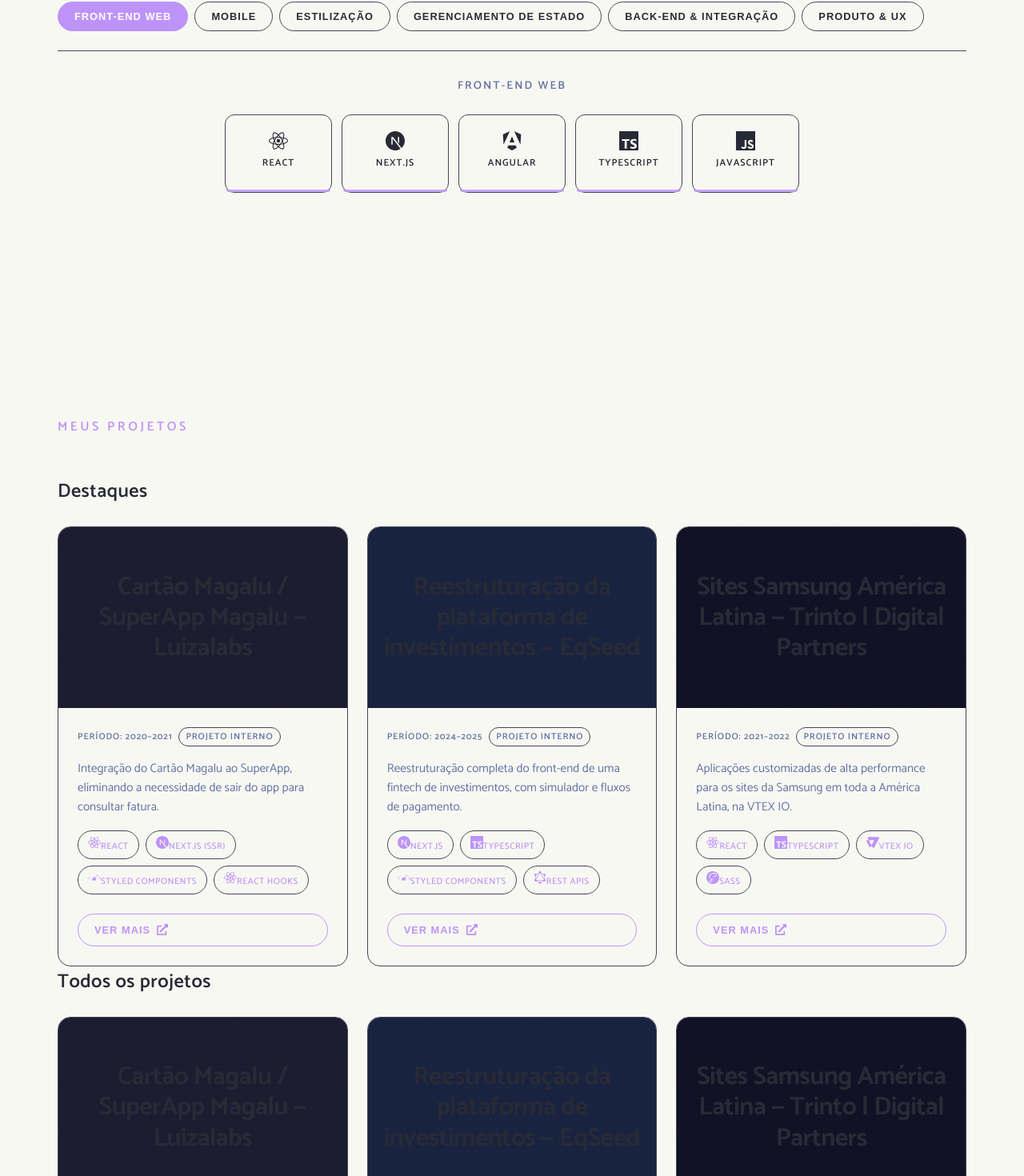
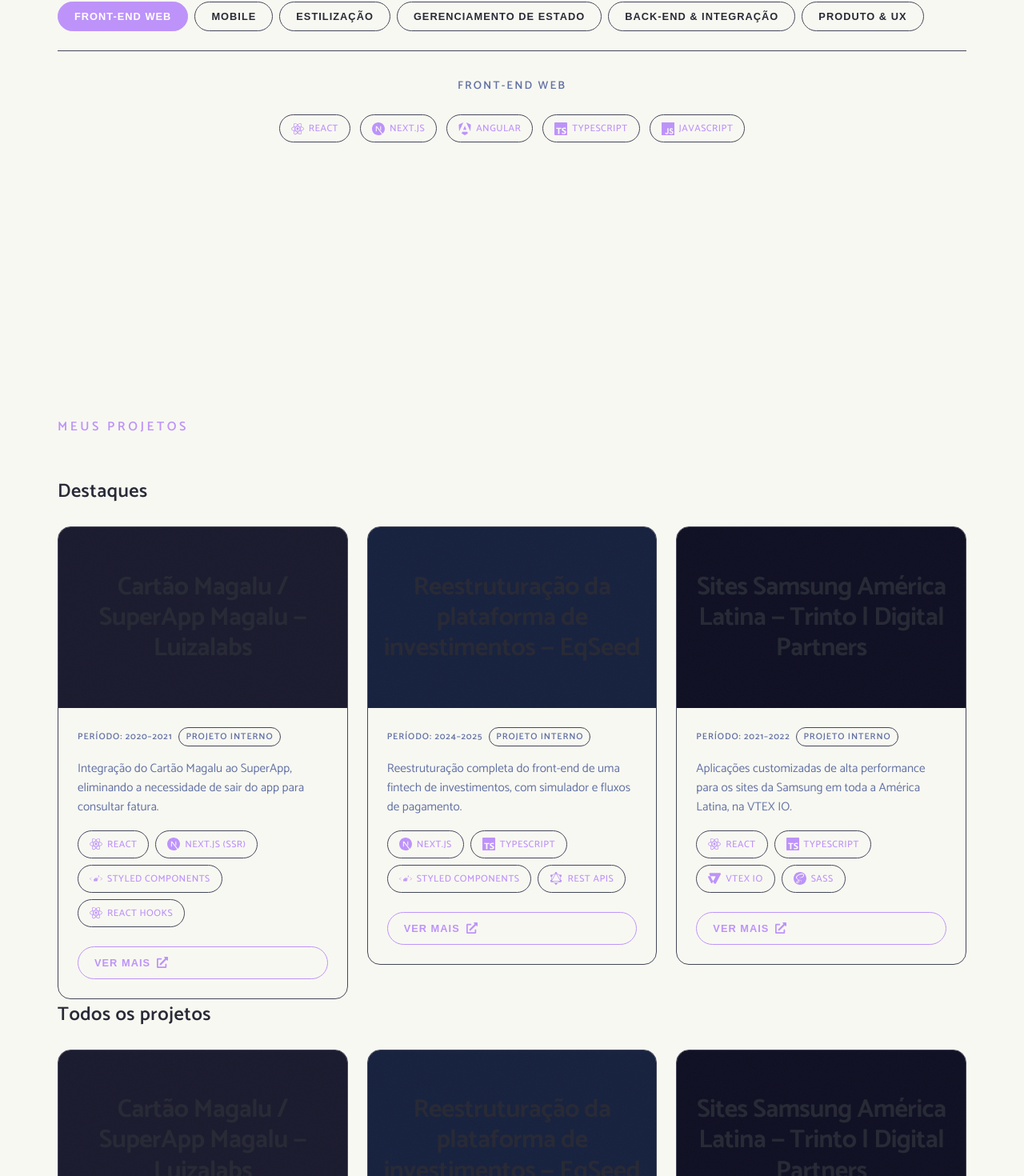
Before and after one commit to eosantos/portifolio-3.0, a Next.js app: page / in a window 1280 px wide. Shown: the part 2362-3832 px from the top of the page at 80% size. Built offline with nearby package versions, Linux system fonts and the light colour scheme.

Commit message:
fix: alinha tags de tecnologia, corrige layout do modal, estiliza scrollbar e adiciona suporte a imagem de capa por projeto

```diff
--- a/next.config.ts
+++ b/next.config.ts
@@ -3,7 +3,7 @@
   compiler: {
     styledComponents: true
   },
-  allowedDevOrigins: ['192.168.15.18']
+  allowedDevOrigins: ['192.168.15.10']
 };
 
 export default nextConfig;
--- /dev/null
+++ b/src/components/TechTag.tsx
@@ -0,0 +1,84 @@
+'use client';
+
+import { media } from '@/styles/media';
+import styled from 'styled-components';
+
+interface TechIconProps {
+  icon: React.ComponentType<{ size?: number; color?: string }>;
+}
+
+const TechIcon = styled(({ icon: Icon, ...props }: TechIconProps) => (
+  <Icon {...props} size={16} color="currentColor" />
+))`
+  flex-shrink: 0;
+  width: 16px;
+  height: 16px;
+`;
+
+const TechTag = styled.span`
+  display: inline-flex;
+  align-items: center;
+  gap: 0.375rem;
+  font-size: 0.7rem;
+  font-weight: 500;
+  letter-spacing: 0.04em;
+  text-transform: uppercase;
+  color: ${({ theme }) => theme.purple};
+  padding: 0.375rem 0.75rem;
+  border: 1px solid ${({ theme }) => theme.currentline};
+  border-radius: 999px;
+  background: ${({ theme }) => theme.background};
+  transition:
+    border-color 0.2s ease,
+    color 0.2s ease;
+
+  ${media.greaterThan('md')} {
+    font-size: 0.75rem;
+    padding: 0.4375rem 0.875rem;
+  }
+`;
+
+interface TechTagProps {
+  children: React.ReactNode;
+  icon?: React.ComponentType<{ size?: number; color?: string }>;
+  className?: string;
+}
+
+export function TechTagComponent({ children, icon, className }: TechTagProps) {
+  return (
+    <TechTag className={className}>
+      {icon && <TechIcon icon={icon} aria-hidden="true" />}
+      {children}
+    </TechTag>
+  );
+}
+
+const ModalTechTag = styled.span`
+  display: inline-flex;
+  align-items: center;
+  gap: 0.375rem;
+  font-size: 0.75rem;
+  font-weight: 500;
+  letter-spacing: 0.04em;
+  text-transform: uppercase;
+  color: ${({ theme }) => theme.purple};
+  padding: 0.375rem 0.75rem;
+  border: 1px solid ${({ theme }) => theme.currentline};
+  border-radius: 999px;
+  background: ${({ theme }) => theme.background};
+`;
+
+export function ModalTechTagComponent({
+  children,
+  icon
+}: {
+  children: React.ReactNode;
+  icon?: React.ComponentType<{ size?: number; color?: string }>;
+}) {
+  return (
+    <ModalTechTag>
+      {icon && <TechIcon icon={icon} aria-hidden="true" />}
+      {children}
+    </ModalTechTag>
+  );
+}
--- a/src/sections/Projetos/index.tsx
+++ b/src/sections/Projetos/index.tsx
@@ -5,6 +5,7 @@
 import { media } from '@/styles/media';
 import { useTranslation } from 'react-i18next';
 import styled, { keyframes } from 'styled-components';
+import { TechTagComponent } from '@/components/TechTag';
 import {
   SiReact,
   SiNextdotjs,
@@ -18,16 +19,6 @@
   SiMaterialdesign
 } from 'react-icons/si';
 import { FaExternalLinkAlt, FaGithub, FaTimes } from 'react-icons/fa';
-
-interface TechIconProps {
-  icon: React.ComponentType<{ size?: number; color?: string }>;
-}
-
-const TechIcon = styled(({ icon: Icon, ...props }: TechIconProps) => (
-  <Icon {...props} size={16} color="currentColor" />
-))`
-  flex-shrink: 0;
-`;
 
 const Section = styled.section`
   position: relative;
@@ -190,25 +181,6 @@
   gap: 0.5rem;
 `;
 
-const CardTechTag = styled.span`
-  font-size: 0.7rem;
-  font-weight: 500;
-  letter-spacing: 0.04em;
-  text-transform: uppercase;
-  color: ${({ theme }) => theme.purple};
-  padding: 0.375rem 0.75rem;
-  border: 1px solid ${({ theme }) => theme.currentline};
-  border-radius: 999px;
-  background: ${({ theme }) => theme.background};
-  transition:
-    border-color 0.2s ease,
-    color 0.2s ease;
-
-  ${ProjectCard}:hover & {
-    border-color: ${({ theme }) => theme.purple};
-  }
-`;
-
 const ViewMoreButton = styled.button`
   display: inline-flex;
   align-items: center;
@@ -321,38 +293,84 @@
 const ModalBody = styled.div`
   display: flex;
   flex-direction: column;
-  overflow-y: auto;
   max-height: 90vh;
-  padding: 2rem;
+  overflow: hidden;
 
   ${media.greaterThan('md')} {
     flex-direction: row;
-    padding: 2.5rem;
   }
 `;
 
-const ModalMedia = styled.div`
+const ModalLeftColumn = styled.div`
+  flex: 0 0 100%;
+  display: flex;
+  flex-direction: column;
+
+  ${media.greaterThan('md')} {
+    flex: 0 0 50%;
+    min-width: 0;
+  }
+`;
+
+const ModalRightColumn = styled.div`
+  flex: 1;
+  display: flex;
+  flex-direction: column;
+  max-height: 100%;
+  overflow: hidden;
+
+  ${media.lessThan('md')} {
+    margin-top: 1.5rem;
+  }
+`;
+
+const ModalMedia = styled.div<{ $coverImage?: string }>`
   position: relative;
   width: 100%;
   aspect-ratio: 16 / 10;
-  background: ${({ theme }) => theme.currentline};
-  border-radius: 12px;
+  background: ${({ theme, $coverImage }) =>
+    $coverImage ? 'transparent' : theme.currentline};
+  border-radius: 16px;
   overflow: hidden;
-  margin-bottom: 1.5rem;
+  margin-bottom: 0;
   display: flex;
   align-items: center;
   justify-content: center;
 
   ${media.greaterThan('md')} {
-    width: 50%;
+    width: 100%;
     aspect-ratio: auto;
     height: 100%;
     min-height: 400px;
-    margin-bottom: 0;
-    margin-right: 2rem;
-    flex-shrink: 0;
-    border-radius: 12px 0 0 12px;
+    border-radius: 16px 0 0 16px;
   }
+
+  ${({ $coverImage }) =>
+    $coverImage &&
+    `
+    &::before {
+      content: '';
+      position: absolute;
+      inset: 0;
+      background-image: url(${$coverImage});
+      background-size: cover;
+      background-position: center;
+      background-repeat: no-repeat;
+      z-index: 0;
+    }
+    &::after {
+      content: '';
+      position: absolute;
+      inset: 0;
+      background: linear-gradient(
+        180deg,
+        rgba(0, 0, 0, 0.6) 0%,
+        rgba(0, 0, 0, 0.3) 50%,
+        rgba(0, 0, 0, 0.7) 100%
+      );
+      z-index: 1;
+    }
+  `}
 `;
 
 const ModalMediaTitle = styled.span`
@@ -363,14 +381,54 @@
   text-align: center;
   padding: 1rem;
   line-height: 1.2;
+  position: relative;
+  z-index: 2;
 `;
 
 const ModalContent = styled.div`
   flex: 1;
   display: flex;
   flex-direction: column;
-  gap: 1.5rem;
   min-width: 0;
+  max-height: 100%;
+  overflow: hidden;
+
+  ${media.greaterThan('md')} {
+    padding: 0;
+  }
+`;
+
+const ModalScrollArea = styled.div`
+  flex: 1;
+  overflow-y: auto;
+  padding: 2rem 2rem 2rem;
+  max-height: calc(100vh - 180px);
+
+  &::-webkit-scrollbar {
+    width: 8px;
+  }
+
+  &::-webkit-scrollbar-track {
+    background: ${({ theme }) => theme.background};
+  }
+
+  &::-webkit-scrollbar-thumb {
+    background: ${({ theme }) => theme.purple};
+    border-radius: 4px;
+    border: 2px solid ${({ theme }) => theme.background};
+  }
+
+  &::-webkit-scrollbar-thumb:hover {
+    background: ${({ theme }) => theme.purple}cc;
+  }
+
+  scrollbar-width: thin;
+  scrollbar-color: ${({ theme }) => theme.purple}
+    ${({ theme }) => theme.background};
+
+  ${media.greaterThan('md')} {
+    padding: 0 0 2rem;
+  }
 `;
 
 const ModalHeader = styled.div`
@@ -378,6 +436,16 @@
   flex-wrap: wrap;
   align-items: flex-start;
   gap: 0.75rem 1.5rem;
+  padding: 2rem 2rem 1rem;
+  border-bottom: 1px solid ${({ theme }) => theme.currentline};
+  flex-shrink: 0;
+
+  ${media.greaterThan('md')} {
+    padding: 0 0 1.5rem;
+    border-bottom: none;
+    border-right: 1px solid ${({ theme }) => theme.currentline};
+    padding-right: 2.5rem;
+  }
 `;
 
 const ModalTitle = styled.h2`
@@ -470,18 +538,6 @@
   display: flex;
   flex-wrap: wrap;
   gap: 0.5rem;
-`;
-
-const ModalTechTag = styled.span`
-  font-size: 0.75rem;
-  font-weight: 500;
-  letter-spacing: 0.04em;
-  text-transform: uppercase;
-  color: ${({ theme }) => theme.purple};
-  padding: 0.375rem 0.75rem;
-  border: 1px solid ${({ theme }) => theme.currentline};
-  border-radius: 999px;
-  background: ${({ theme }) => theme.background};
 `;
 
 const ModalActions = styled.div`
@@ -591,6 +647,7 @@
   highlights: string[];
   technologies: string[];
   coverColor?: string;
+  coverImage?: string;
 }
 
 interface AllProject {
@@ -602,6 +659,7 @@
   github?: string;
   type: 'internal' | 'study' | 'training';
   coverColor?: string;
+  coverImage?: string;
 }
 
 const featuredProjects: FeaturedProject[] = [
@@ -624,6 +682,7 @@
       'React Hooks'
     ],
     coverColor: '#1a1a2e'
+    // coverImage: '/images/projects/magalu-card.jpg',
   },
   {
     id: 'featured2',
@@ -639,6 +698,7 @@
     ],
     technologies: ['Next.js', 'TypeScript', 'Styled Components', 'REST APIs'],
     coverColor: '#16213e'
+    // coverImage: '/images/projects/eqseed-platform.jpg',
   },
   {
     id: 'featured3',
@@ -654,6 +714,7 @@
     ],
     technologies: ['React', 'TypeScript', 'VTEX IO', 'Sass'],
     coverColor: '#0f0f23'
+    // coverImage: '/images/projects/samsung-latam.jpg',
   }
 ];
 
@@ -670,6 +731,7 @@
     ],
     type: 'internal',
     coverColor: '#1a1a2e'
+    // coverImage: '/images/projects/magalu-card.jpg',
   },
   {
     id: 'featured2',
@@ -678,6 +740,7 @@
     technologies: ['Next.js', 'TypeScript', 'Styled Components', 'REST APIs'],
     type: 'internal',
     coverColor: '#16213e'
+    // coverImage: '/images/projects/eqseed-platform.jpg',
   },
   {
     id: 'featured3',
@@ -686,6 +749,7 @@
     technologies: ['React', 'TypeScript', 'VTEX IO', 'Sass'],
     type: 'internal',
     coverColor: '#0f0f23'
+    // coverImage: '/images/projects/samsung-latam.jpg',
   },
   {
     id: 'project4',
@@ -696,6 +760,7 @@
     github: 'https://github.com/eosantos/event-platform',
     type: 'study',
     coverColor: '#1a1a2e'
+    // coverImage: '/images/projects/event-platform.jpg',
   },
   {
     id: 'project5',
@@ -706,6 +771,7 @@
     github: 'https://github.com/eosantos/ecommerce-reactjs-app',
     type: 'training',
     coverColor: '#16213e'
+    // coverImage: '/images/projects/ecommerce.jpg',
   }
 ];
 
@@ -736,10 +802,9 @@
           <CardDescription>{t(project.shortDesc)}</CardDescription>
           <CardTechStack>
             {project.technologies.map((tech) => (
-              <CardTechTag key={tech}>
-                <TechIcon icon={getTechIcon(tech)} aria-hidden="true" />
+              <TechTagComponent key={tech} icon={getTechIcon(tech)}>
                 {tech}
-              </CardTechTag>
+              </TechTagComponent>
             ))}
           </CardTechStack>
           <ViewMoreButton
@@ -788,10 +853,9 @@
           <CardDescription>{t(project.shortDesc)}</CardDescription>
           <CardTechStack>
             {project.technologies.map((tech) => (
-              <CardTechTag key={tech}>
-                <TechIcon icon={getTechIcon(tech)} aria-hidden="true" />
+              <TechTagComponent key={tech} icon={getTechIcon(tech)}>
                 {tech}
-              </CardTechTag>
+              </TechTagComponent>
             ))}
           </CardTechStack>
           {hasLinks && (
@@ -905,9 +969,12 @@
           <FaTimes aria-hidden="true" size={20} />
         </ModalClose>
         <ModalBody>
-          <ModalMedia>
+          <ModalLeftColumn>
+            <ModalMedia $coverImage={project.coverImage}>
               <ModalMediaTitle>{t(project.name)}</ModalMediaTitle>
             </ModalMedia>
+          </ModalLeftColumn>
+          <ModalRightColumn>
             <ModalContent>
               <ModalHeader>
                 <ModalTitle id="modal-title">{t(project.name)}</ModalTitle>
@@ -916,6 +983,7 @@
                 </ModalPeriod>
                 <ModalType>{t('projects.internalProject')}</ModalType>
               </ModalHeader>
+              <ModalScrollArea>
                 <ModalDescription>{t(project.fullDesc)}</ModalDescription>
                 <ModalHighlights>
                   <ModalHighlightsTitle>
@@ -934,10 +1002,9 @@
                     {t('projects.technologies')}
                   </ModalHighlightsTitle>
                   {project.technologies.map((tech) => (
-                <ModalTechTag key={tech}>
-                  <TechIcon icon={getTechIcon(tech)} aria-hidden="true" />
+                    <TechTagComponent key={tech} icon={getTechIcon(tech)}>
                       {tech}
-                </ModalTechTag>
+                    </TechTagComponent>
                   ))}
                 </ModalTechStack>
                 <ModalActions>
@@ -945,7 +1012,9 @@
                     {t('projects.internalProject')}
                   </ActionButtonSecondary>
                 </ModalActions>
+              </ModalScrollArea>
             </ModalContent>
+          </ModalRightColumn>
         </ModalBody>
       </Modal>
     </ModalOverlay>
--- a/src/sections/Stacks/index.tsx
+++ b/src/sections/Stacks/index.tsx
@@ -5,6 +5,7 @@
 import { media } from '@/styles/media';
 import { useTranslation } from 'react-i18next';
 import styled from 'styled-components';
+import { TechTagComponent } from '@/components/TechTag';
 import {
   SiReact,
   SiNextdotjs,
@@ -24,16 +25,6 @@
   SiGraphql,
   SiFigma
 } from 'react-icons/si';
-
-interface TechIconProps {
-  icon: React.ComponentType<{ size?: number; color?: string }>;
-}
-
-const TechIcon = styled(({ icon: Icon, ...props }: TechIconProps) => (
-  <Icon {...props} size={24} color="currentColor" />
-))`
-  flex-shrink: 0;
-`;
 
 const Section = styled.section`
   position: relative;
@@ -151,59 +142,15 @@
 `;
 
 const TechCard = styled.li`
-  position: relative;
-  display: flex;
-  flex-direction: column;
-  align-items: center;
-  gap: 0.5rem;
-  min-width: 90px;
-  max-width: 130px;
-  padding: 1rem 0.875rem 1.5rem;
-  border: 1px solid ${({ theme }) => theme.currentline};
-  border-radius: 12px;
-  background: ${({ theme }) => theme.background};
-  color: ${({ theme }) => theme.text};
   transition:
     transform 0.2s ease,
     box-shadow 0.2s ease,
     border-color 0.2s ease;
 
-  &::after {
-    content: '';
-    position: absolute;
-    bottom: 0;
-    left: 1px;
-    right: 1px;
-    height: 3px;
-    background: ${({ theme }) => theme.purple};
-    border-radius: 0 0 11px 11px;
-    opacity: 0.8;
-  }
-
   &:hover {
     transform: translateY(-4px);
     box-shadow: 0 12px 24px rgba(0, 0, 0, 0.15);
     border-color: ${({ theme }) => theme.purple};
-  }
-
-  ${media.greaterThan('md')} {
-    min-width: 100px;
-    max-width: 140px;
-    padding: 1.25rem 1rem 1.75rem;
-  }
-`;
-
-const TechName = styled.span`
-  font-size: 0.7rem;
-  font-weight: 600;
-  letter-spacing: 0.08em;
-  text-transform: uppercase;
-  text-align: center;
-  line-height: 1.3;
-  color: ${({ theme }) => theme.text};
-
-  ${media.greaterThan('md')} {
-    font-size: 0.75rem;
   }
 `;
 
@@ -285,8 +232,7 @@
         {items.map((tech, index) => (
           <Reveal key={tech.name} delay={index * 30} y={12}>
             <TechCard role="listitem">
-              <TechIcon icon={tech.icon} aria-hidden="true" />
-              <TechName>{tech.name}</TechName>
+              <TechTagComponent icon={tech.icon}>{tech.name}</TechTagComponent>
             </TechCard>
           </Reveal>
         ))}
```
Lines whose indentation alone changed are shown as unchanged.
